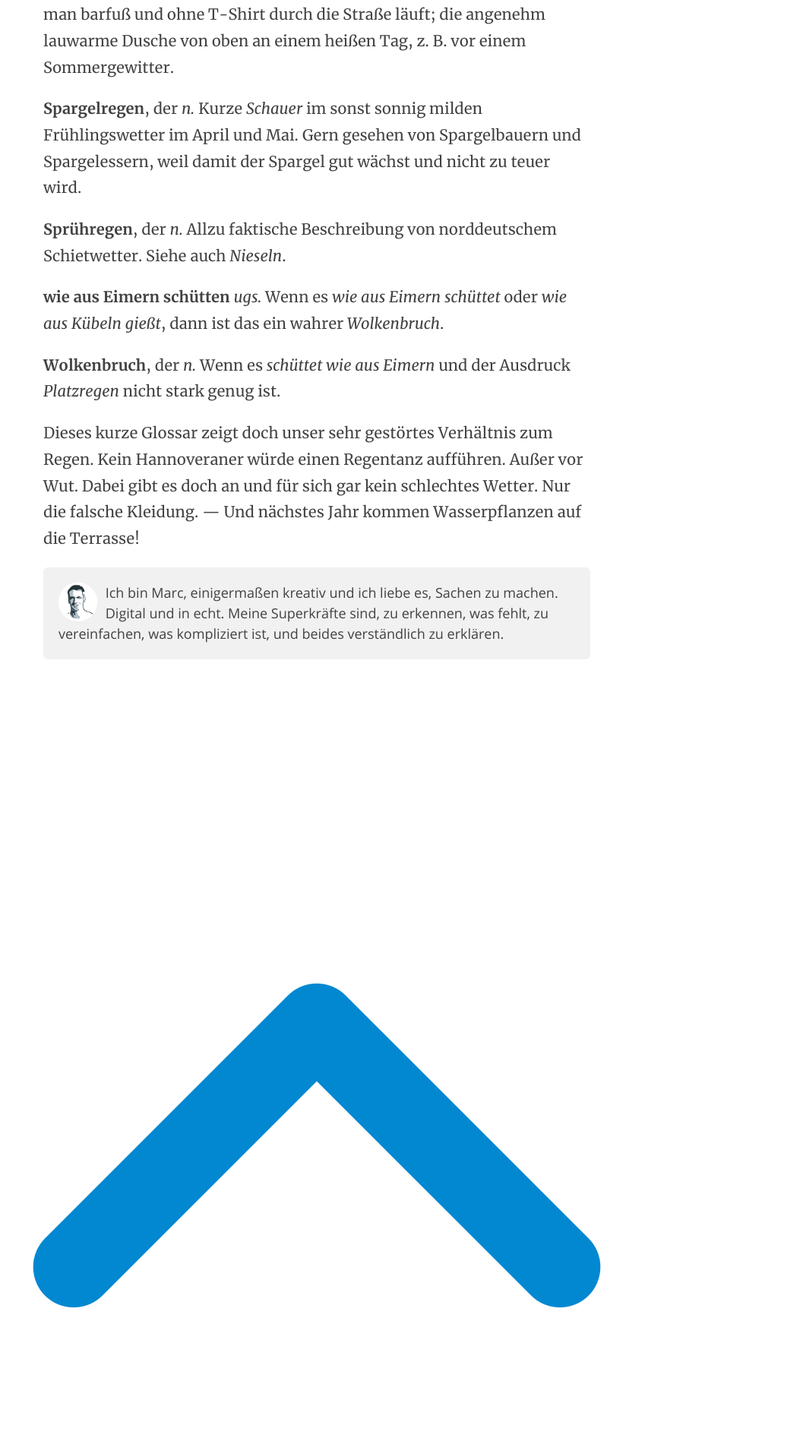
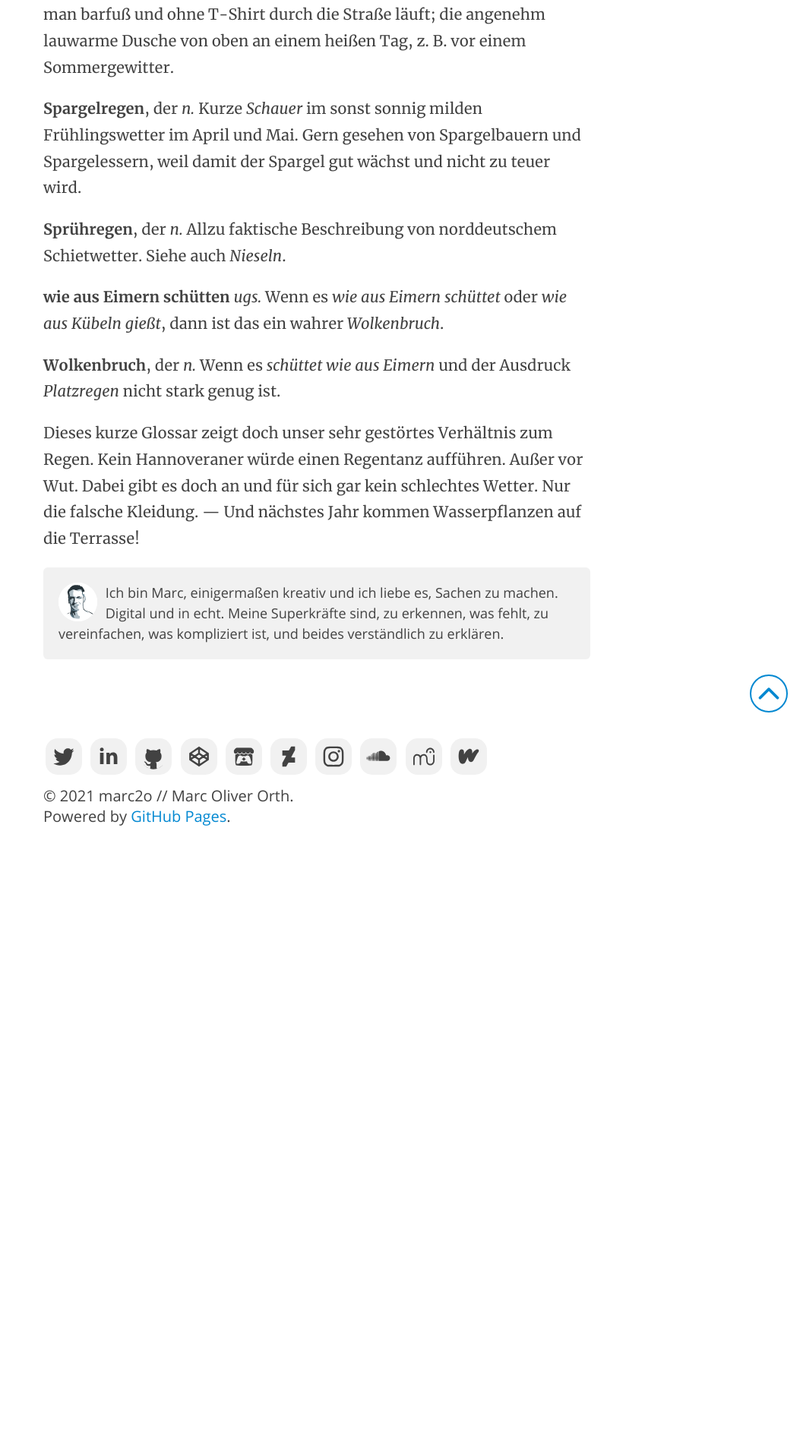
Before and after one commit to marc2o/marc2o.github.io, a Jekyll site: the page built from _posts/2015-09-16-50-Woerter-fuer-Regen.md, in a window 1280 px wide. Shown: the part 4495-6400 px from the top of the page at 76% size, without its empty margins (223-1280 px from the left). Built offline with Jekyll 4.4.1, drawn with Linux system fonts in a browser that asks for light colours; after the commit the page ends 5603 px from its top, so only the background shows below that.

Commit message:
Update article.css

```diff
--- a/assets/css/article.css
+++ b/assets/css/article.css
@@ -391,7 +391,8 @@ header>a.button {
     border-radius: 1.25rem;
     cursor: pointer;
 }
-main>div.return_to_top>a.button {
+div.return_to_top>a.button {
+    display: block;
     position: sticky;
     z-index: 10;
     bottom: 1rem;
```
